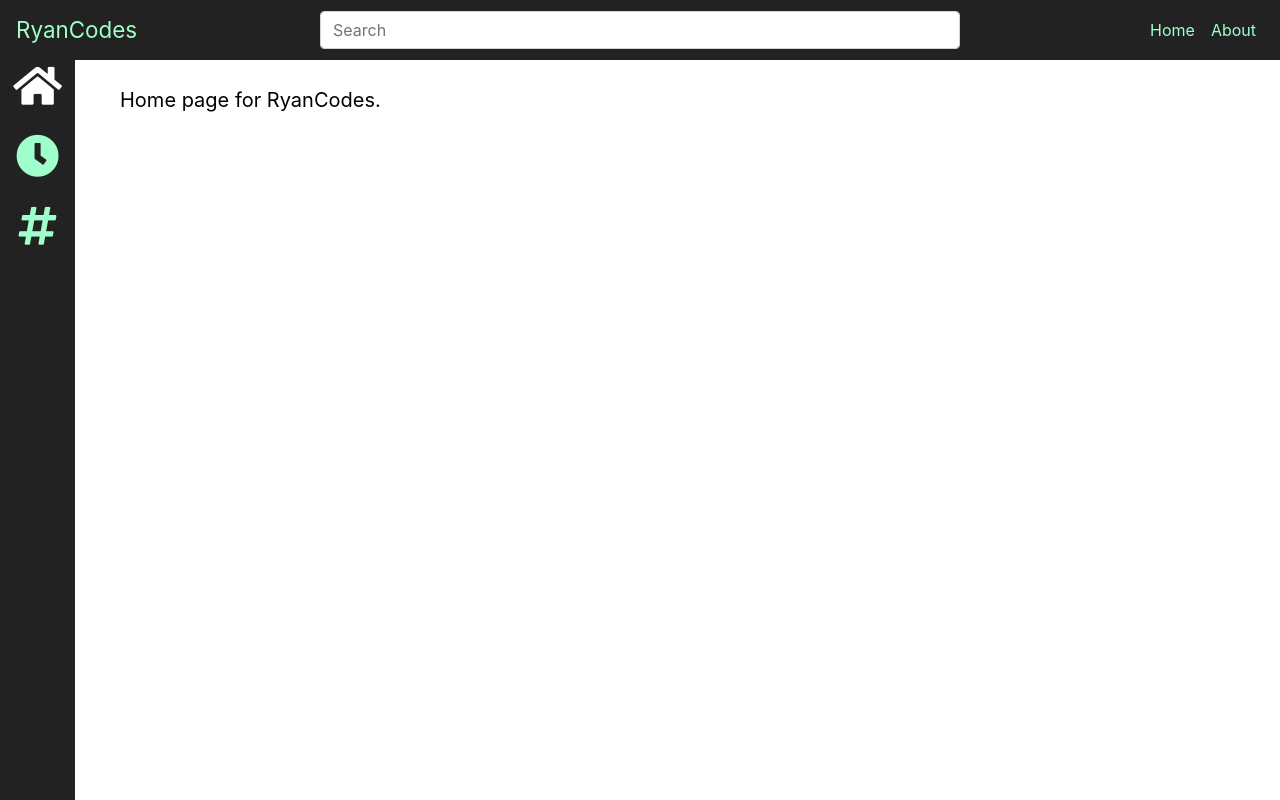
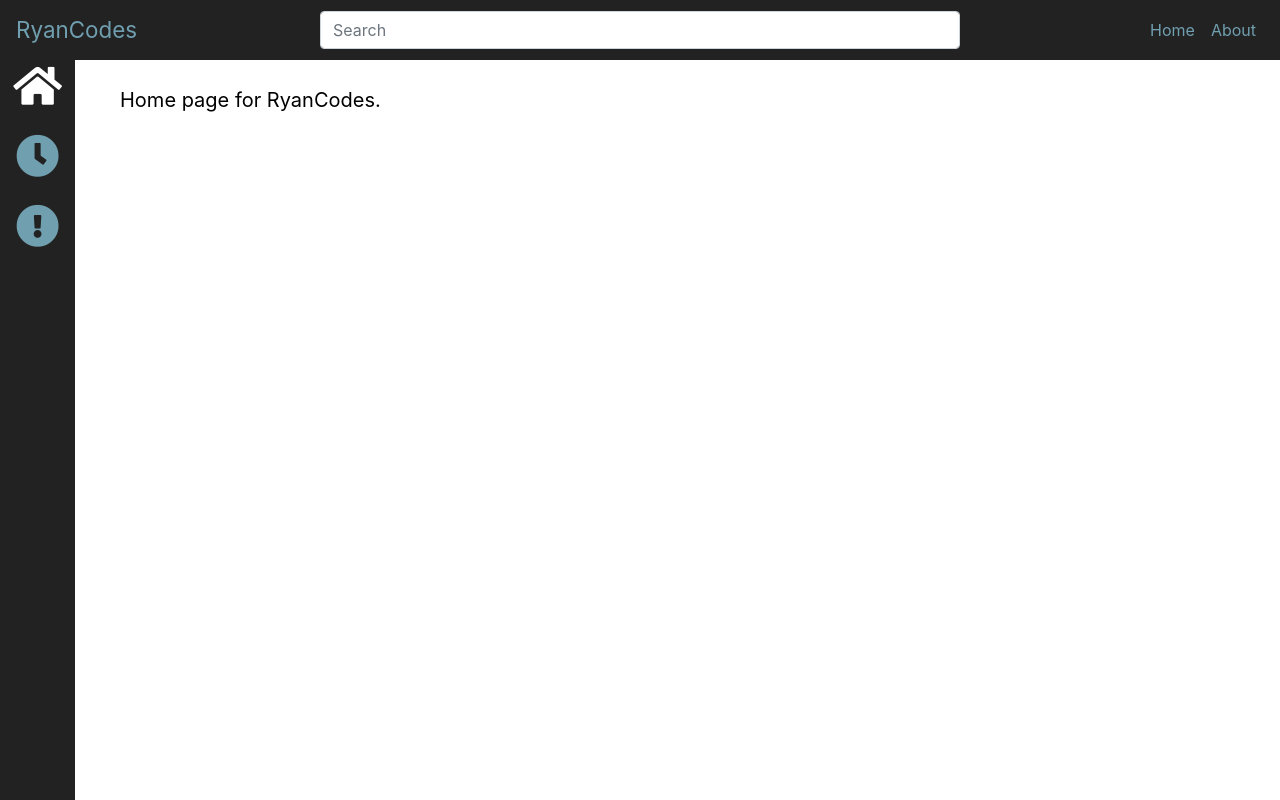
Before and after one commit to RyanWatts1/ui-x2-navbar, a React (Create React App) app: page / in a window 1280 px wide. Built offline with nearby package versions, Linux system fonts and the light colour scheme.

Commit message:
changes to css

```diff
--- a/src/components/Sidebar.js
+++ b/src/components/Sidebar.js
@@ -6,7 +6,8 @@ import { BrowserRouter as Router, Route, Link, withRouter } from "react-router-d
 /* This defines the  LOOK of the actual bar going
  down the screen */
 const StyledSideNav = styled.div`
-  position: fixed;     /* Fixed Sidebar (stay in place on scroll and position relative to viewport) */
+  position: fixed;     /* Fixed Sidebar
+  (stay in place on scroll and position relative to viewport) */
   height: 100%;
   width: 75px;     /* Set the width of the sidebar */
   z-index: 1;      /* Stay on top of everything */
@@ -39,7 +40,7 @@ class SideNav extends React.Component {
             },
            { path: '/NoMatch',
             name: 'NoMatch',
-            css: 'fas fa-hashtag',
+            css: 'fa fa-exclamation-circle',
             key:3
           },
           ]
@@ -84,7 +85,7 @@ const StyledNavItem = styled.div`
   margin-bottom: 0;   /* Puts space between NavItems */
   a {
     font-size: 2.7em;
-    color: ${(props) => props.active ? "white" : "#9FFFCB"};
+    color: ${(props) => props.active ? "white" : "#709fb0"};
     :hover {
       opacity: 0.7;
       text-decoration: none; /* Gets rid of underlining of icons */
--- a/src/components/index.js
+++ b/src/components/index.js
@@ -4,12 +4,12 @@ import styled from 'styled-components';
 const Styles = styled.div`
   .navbar { background-color: #222; }
   a, .navbar-nav, .navbar-light .nav-link {
-    color: #9FFFCB;
+    color: #709fb0;
     &:hover { color: white; }
   }
   .navbar-brand {
     font-size: 1.4em;
-    color: #9FFFCB;
+    color: #709fb0;
     &:hover { color: white; }
   }
   .form-center {
```
